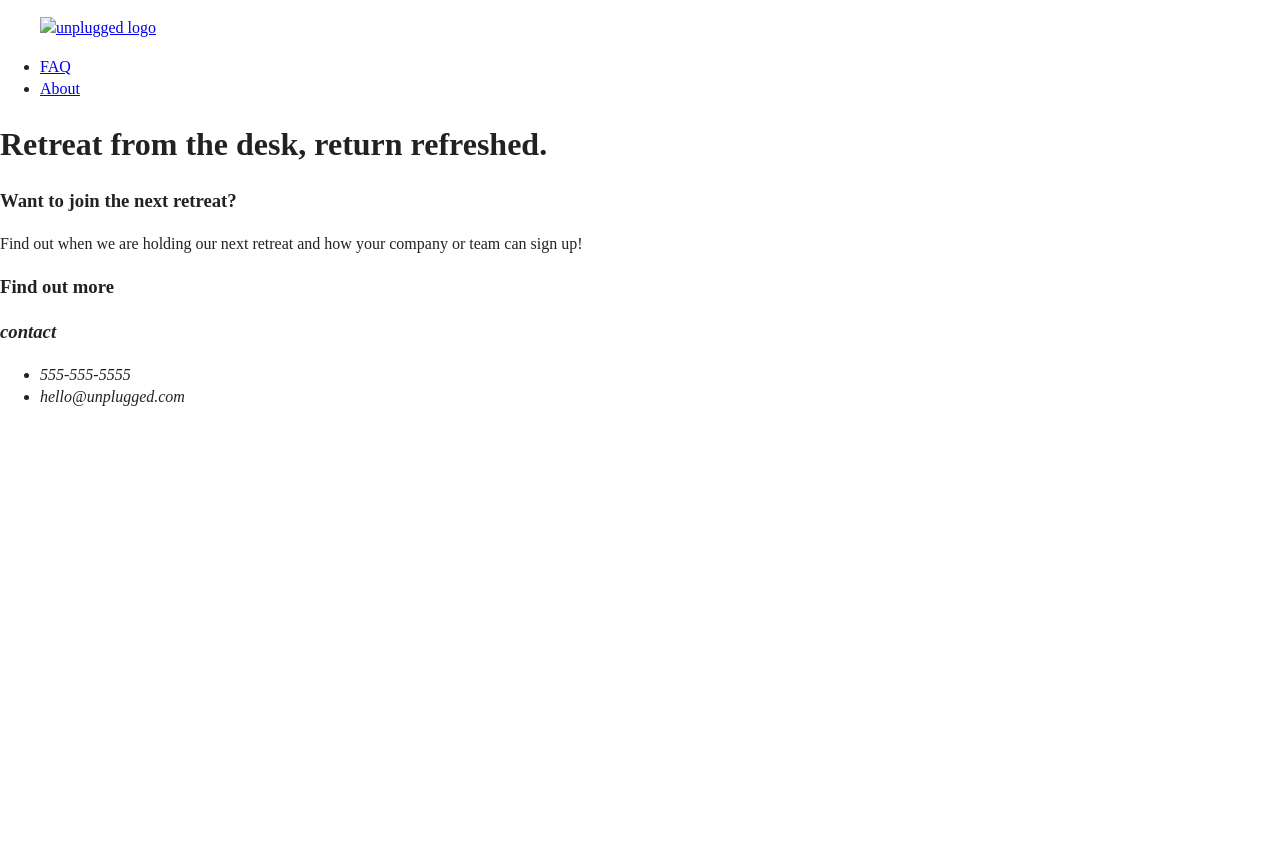
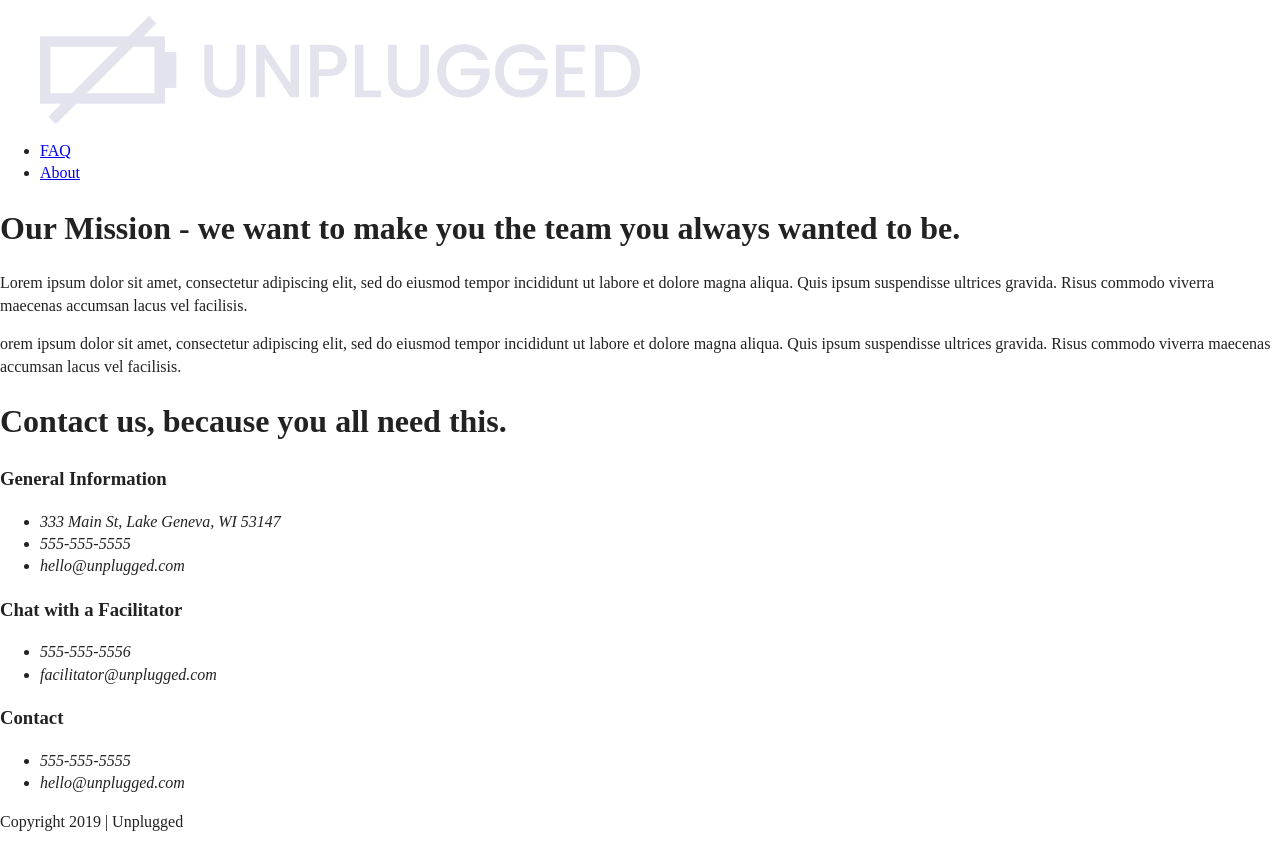
Before and after one commit to Emily-a-Smith/unplugged-retreat, a website: page about/index.html in a window 1280 px wide. Before the commit the page ends 800 px from the top, so only its background shows below. Drawn offline with Linux system fonts and the light colour scheme; files whose address does not match are found by name.

Commit message:
Added content to about pg and updated home pg content

```diff
--- a/about/index.html
+++ b/about/index.html
@@ -3,7 +3,7 @@
 
 <head>
   <meta charset="utf-8">
-  <title></title>
+  <title>Unplugged Retreat</title>
   <meta name="description" content="">
   <meta name="viewport" content="width=device-width, initial-scale=1">
 
@@ -29,7 +29,7 @@
     <div class="content-wrapper">
 
       <figure>
-       <a href="#"><img src="" alt="unplugged logo"></a>
+       <a href="#"><img src="img/unpluggedlogo.png" alt="unplugged logo"></a>
      </figure>
 
        <div class="header-divider"></div>
@@ -45,52 +45,64 @@
 
   <main>
 
-    <section class="hero-area">
+    <section class="mission">
+      <div class="content-wrapper">
+          <div class="mission-content">
+            <h1>Our Mission - we want to make you the team you always wanted to be.</h1>
+            <p>Lorem ipsum dolor sit amet, consectetur adipiscing elit, sed do eiusmod tempor incididunt ut labore et dolore magna aliqua. Quis ipsum suspendisse ultrices gravida. Risus commodo viverra maecenas accumsan lacus vel facilisis.</p>
+            <p>orem ipsum dolor sit amet, consectetur adipiscing elit, sed do eiusmod tempor incididunt ut labore et dolore magna aliqua. Quis ipsum suspendisse ultrices gravida. Risus commodo viverra maecenas accumsan lacus vel facilisis.</p>
+          </div>
+      </div> <!-- mission content wrapper ends -->
+    </section> <!-- contact-info -->
+
+    <section class="map">
+      <figure> <!-- ENTERING MAP DETAILS HERE -->
+      </figure>
+    </section>
+
+    <section class="contact-section">
 
       <div class="content-wrapper">
+        <h1>Contact us, because you all need this.</h1>
 
-        <h1>Retreat from the desk, return refreshed.</h1>
+      <div class="colm-1">
+        <h3>General Information</h3>
+        <address>
+          <ul>
+            <li>333 Main St, Lake Geneva, WI 53147</li>
+            <li>555-555-5555</li>
+            <li>hello@unplugged.com</li>
+          </ul>
+        </address>
+      </div>
+
+      <div class="colm-2">
+        <h3>Chat with a Facilitator</h3>
+        <address>
+          <ul>
+            <li>555-555-5556</li>
+            <li>facilitator@unplugged.com</li>
+          </ul>
+        </address>
+      </div>
 
       </div>
 
     </section>
 
-    <aside>
-
-      <div class="content-wrapper">
-
-        <div class="form-description">
-          <h3>Want to join the next retreat? </h3>
-          <p>Find out when we are holding our next retreat and how your company or team can sign up!</p>
-        </div>
-
-        <div class="form">
-          <h3>Find out more</h3>
-        </div>
-
-      </div>
-
-    </aside>
-
-  </main> <!-- main wrapper -->
+  </main>
 
   <footer>
-
       <div class="content-wrapper">
           <div class="footer-content">
             <div class="contact">
-            <div class="contact">
-
+              <h3>Contact</h3>
               <address>
-                 <h3>contact</h3>
-
                 <ul>
                   <li>555-555-5555</li>
                   <li>hello@unplugged.com</li>
                 </ul>
-
               </address>
-
             </div>
           </div>
               <div class="social">
@@ -103,8 +115,8 @@
       </div> <!--footer content-wrapper ends-->
 
       <div class="copyright">
+        <p>Copyright 2019  |  Unplugged</p>
       </div>
-
   </footer>
 
   <!-- Add your site or application content here -->
```
Also changed, not shown: index.html (+42 -1 lines). Lines whose indentation alone changed are shown as unchanged.
